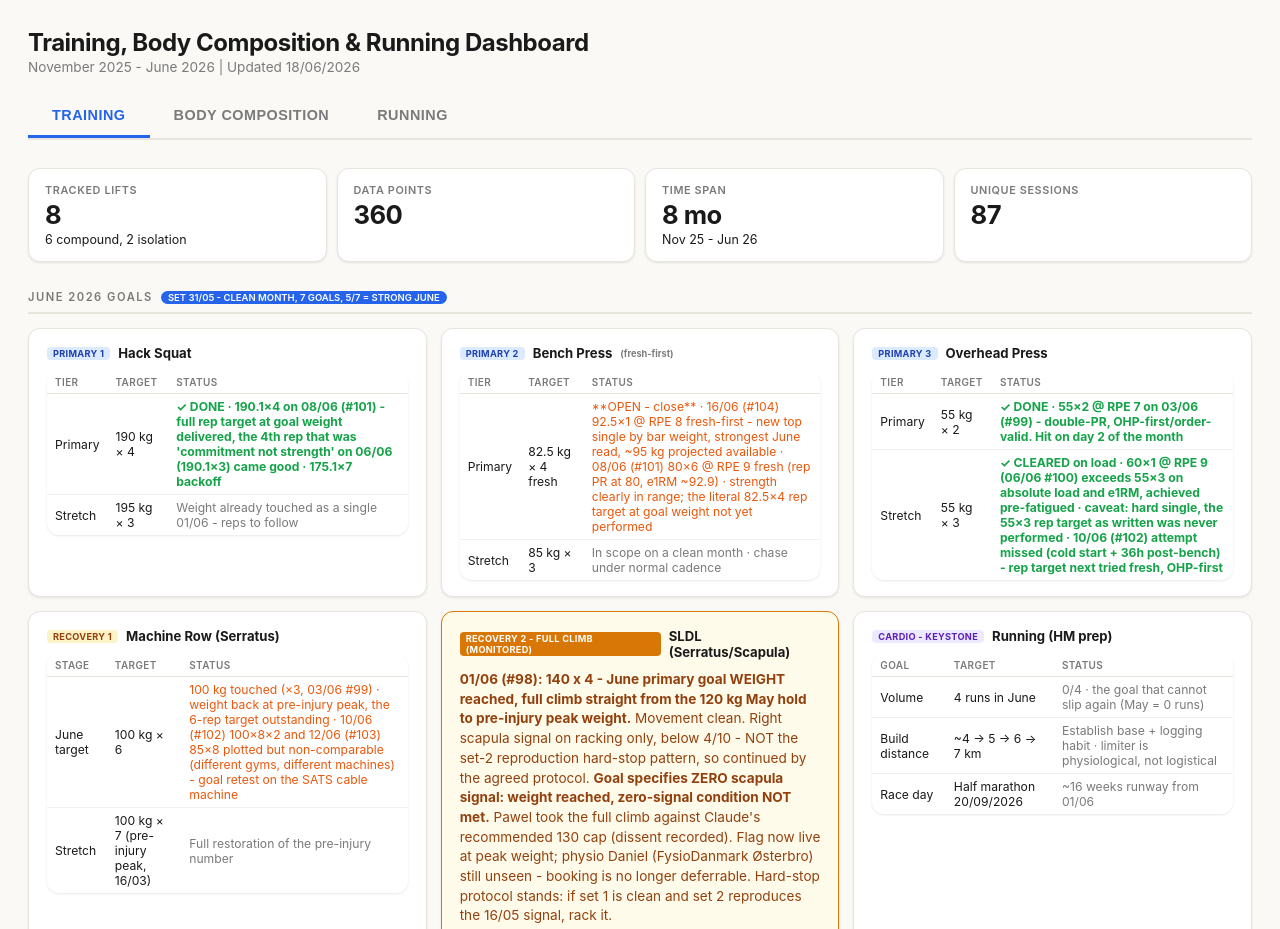
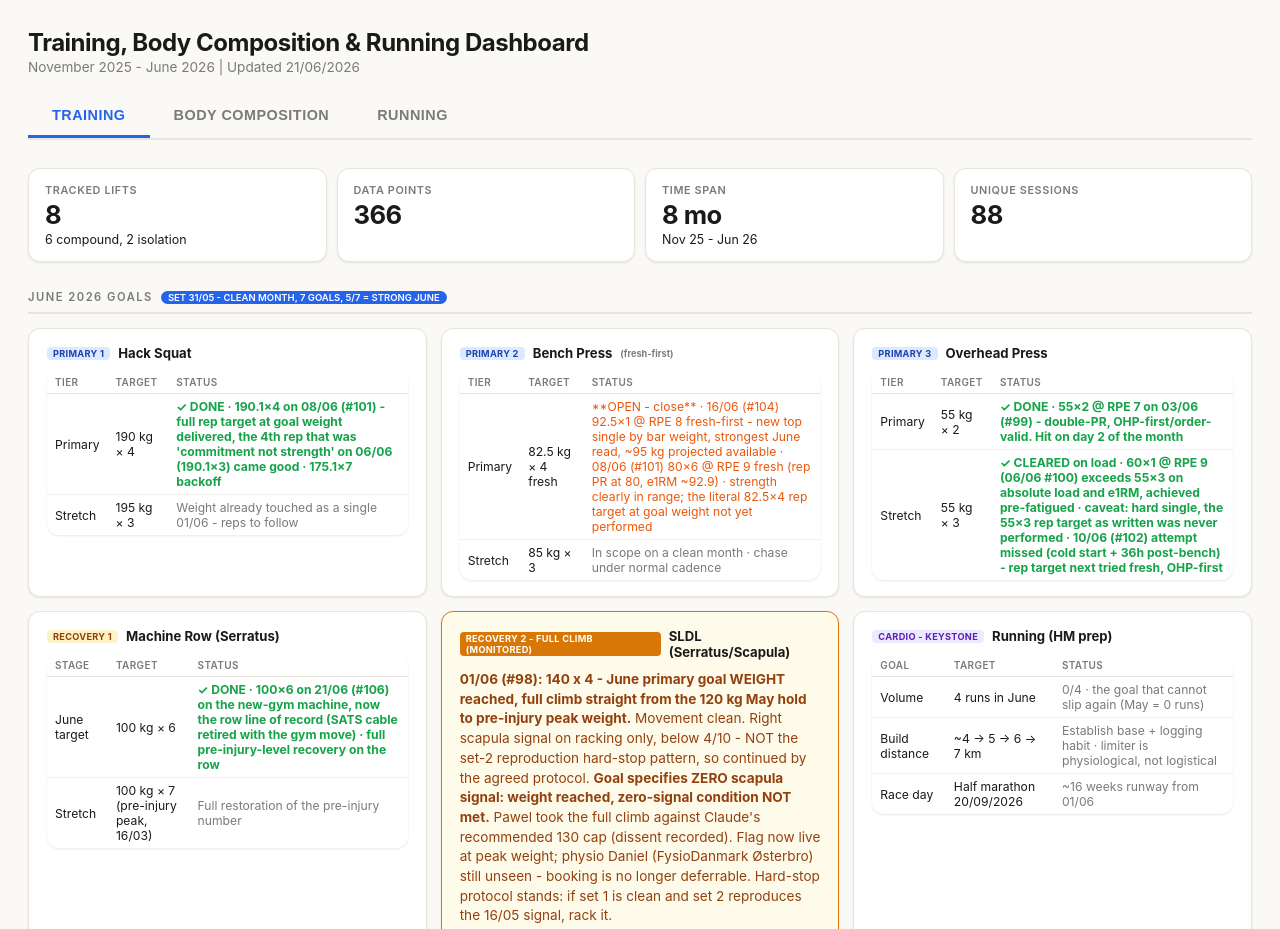
Before and after one commit to sldl145/training-dashboard, a plain HTML site: page index.html in a window 1280 px wide. Shown: the top 929 px of the page. Drawn offline with nearby package versions, Linux system fonts and the light colour scheme.

Commit message:
Deploy 2026-06-21 18:35

```diff
--- a/index.html
+++ b/index.html
@@ -940,6 +940,7 @@ const exercises = {
       { date: "2026-06-10", weight: 55, bestReps: 2, note: "55 x 3 stretch attempted - 3rd rep failed (3 failures on the lift), settled for 55 x 2 @ RPE 9 vs RPE 7 for the same double on 03/06. Backoffs degraded too (50 x 4, 50 x 2 vs 50 x 6, 50 x 3). Condition-driven, not strength regression: 07:00 cold start, solo, 36h after an RPE 9 bench session. Stretch stays live - next attempt in a fresh, rested, OHP-first slot. Session #102.", sets: [{"w":55,"r":2},{"w":50,"r":4},{"w":50,"r":2}] },
       { date: "2026-06-12", weight: 52.5, bestReps: 4, note: "52.5 x 4, 50 x 4 - volume day in the pre-fatigued slot after pull-ups, on plan (third planned set dropped). Solo at new gym, early and under-fueled. Session #103.", sets: [{"w":52.5,"r":4},{"w":50,"r":4}] },
       { date: "2026-06-18", weight: 50, bestReps: 5, note: "50 x 5 @ RPE 9, 50 x 4 @ RPE 8 - OHP fresh-first (Pawel 2 opener). **A 62.5 kg attempt was failed first (off-graph, not in Hevy)**, so the recorded 50 x 5 is post-failure and understates the day. No plotted progression read; June OHP goal (55 x 2) neither advanced nor set back - pressing was not cleanly tested fresh. Retry 62.5 fresh-first for a clean number. Session #105.", sets: [{"w":50,"r":5},{"w":50,"r":4}] },
+      { date: "2026-06-21", weight: 50, bestReps: 5, note: "50 x 5, 50 x 5 - two matched clean sets, OHP fresh-first (Pawel 3 opener). Volume below the 55/60 ceiling; +1 rep on the second set vs 18/06 (50 x 5, 50 x 4) and no failed heavy single beforehand this time. June OHP goal (55 x 2) already banked 03/06. Session #106.", sets: [{"w":50,"r":5},{"w":50,"r":5}] },
     ]
   },
   "Hack Squat": {
@@ -984,6 +985,7 @@ const exercises = {
       { date: "2026-06-06", weight: 190.1, bestReps: 3, note: "190.1 x 3 top set - one rep short of the June primary (190 x 4), matches the May best at the weight. **Result of the session: 172.6 x 7 backoff - window-high hack squat e1RM read (+2 reps vs best same-load set, 30/05).** Strength basis for the goal confirmed; the 4th rep at 190 is commitment, not strength. Session #100.", sets: [{"w":190.1,"r":3},{"w":172.6,"r":7}] },
       { date: "2026-06-08", weight: 190.1, bestReps: 4, note: "**190.1 x 4 - JUNE PRIMARY GOAL HIT (190 x 4).** The 4th rep at 190 that was 'commitment not strength' on 06/06 (#100, 190.1 x 3) delivered. First time the full rep target at goal weight has been performed - commitment goal closed. Then 175.1 x 7 backoff. Pawel 1, hack squat fourth in session. Session #101.", sets: [{"w":190.1,"r":4},{"w":175.1,"r":7}] },
       { date: "2026-06-16", weight: 182.6, bestReps: 5, note: "182.6 x 5, 182.6 x 4 - steady volume below the 190 ceiling. **Rep PR at 182.6 kg (prev best 182.6 x 4, 13/04 & 18/04).** June primary (190 x 4) already closed on 08/06 (#101); deliberate sub-maximal volume today, hack squat fifth in a Pawel 1 session. Session #104.", sets: [{"w":182.6,"r":5},{"w":182.6,"r":4}] },
+      { date: "2026-06-21", weight: 177.6, bestReps: 6, note: "177.6 x 6 - single set, deliberate sub-maximal volume below the 190 ceiling, hack squat last in a Pawel 3. June primary (190 x 4) closed 08/06 (#101). Session #106.", sets: [{"w":177.6,"r":6}] },
     ]
   },
   "SLDL": {
@@ -1085,6 +1087,7 @@ const exercises = {
       { date: "2026-06-08", weight: 10, bestReps: 6, note: "+10 x 6, +10 x 4 - working volume at +10, not a heavy day (peak +30, 16/05). Pawel 1, pull-up second after bench. Session #101.", sets: [{"w":10,"r":6},{"w":10,"r":4}] },
       { date: "2026-06-12", weight: 20, bestReps: 3, note: "+20 x 3 @ RPE 8.5 fasted/early - matched the 06/06 fed-condition output (20 x 3 @ RPE 8) under worse conditions. 4th rep missed - a fed-session target, not a regression. Then +10 x 6, +10 x 4. Pawel 3 solo at new gym, pull-up first. Session #103.", sets: [{"w":20,"r":3},{"w":10,"r":6},{"w":10,"r":4}] },
       { date: "2026-06-16", weight: 10, bestReps: 6, note: "+10 x 6, +10 x 4 - working volume at +10, accessory second after a fresh-first bench (Pawel 1). Not a heavy day (peak +30, 16/05). Session #104.", sets: [{"w":10,"r":6},{"w":10,"r":4}] },
+      { date: "2026-06-21", weight: 20, bestReps: 4, note: "+20 x 4, +20 x 4 - **rep PR at the +20 band (prev best +20 x 3: 06/06 #100, 12/06 #103) and first time held for two sets at +20.** Fresh-first (Pawel 3 opener). Clear step up on the heavy pull-up band. Session #106.", sets: [{"w":20,"r":4},{"w":20,"r":4}] },
     ]
   },
   "Triceps Extension": {
@@ -1125,6 +1128,7 @@ const exercises = {
       { date: "2026-06-08", weight: 35, bestReps: 5, note: "35 x 5, 35 x 5 - **first two-set hold at 35 kg** (prior 35 kg sessions were single sets: 35 x 5 on 18/05, 35 x 3 on 23/05). Volume step up at the 35 kg working weight. Session #101.", sets: [{"w":35,"r":5},{"w":35,"r":5}] },
       { date: "2026-06-12", weight: 36.25, bestReps: 4, note: "**36.25 x 4 - new top weight on the lift** (same machine type as SATS confirmed). e1RM ~41.1 vs ~40.8 from 35 x 5 on 08/06 - window high. Went up in weight instead of reps and it worked. Then 32.5 x 5 backoff. Session #103.", sets: [{"w":36.25,"r":4},{"w":32.5,"r":5}] },
       { date: "2026-06-16", weight: 35, bestReps: 6, note: "35 x 6, 35 x 6 - two matched sets, rep volume at 35 kg (below the 36.25 x 4 top weight from 12/06 #103). Clean accessory work. Session #104.", sets: [{"w":35,"r":6},{"w":35,"r":6}] },
+      { date: "2026-06-21", weight: 35, bestReps: 7, note: "**35 x 7 - rep PR at 35 kg (prev best 35 x 6, 16/06 #104).** Single set, steady progression on the working weight. Session #106.", sets: [{"w":35,"r":7}] },
     ]
   },
   "Preacher Curl": {
@@ -1185,6 +1189,7 @@ const exercises = {
       { date: "2026-06-10", weight: 40, bestReps: 8, note: "**40 x 8 - rep PR at the weight (prev best 40 x 6, 03/06).** Then 40 x 4. Session #102.", sets: [{"w":40,"r":8},{"w":40,"r":4}] },
       { date: "2026-06-12", weight: 40, bestReps: 5, note: "40 x 5 - held the 40 kg level two days after the 40 x 8 rep PR (#102). Single working set. Session #103.", sets: [{"w":40,"r":5}] },
       { date: "2026-06-18", weight: 40, bestReps: 6, note: "40 x 6 then 40 x 1 - top set is a rep at the 40 kg working weight matching the 03/06 best (40 x 6); second set dropped to a single. Holds the 40 kg level. Session #105.", sets: [{"w":40,"r":6},{"w":40,"r":1}] },
+      { date: "2026-06-21", weight: 40, bestReps: 4, note: "40 x 4 - single working set, holds the 40 kg level (-2 reps vs the 40 x 6 top on 18/06 #105). Curl third in a Pawel 3. Session #106.", sets: [{"w":40,"r":4}] },
     ]
   },
   "Seated Row": {
@@ -1237,6 +1242,7 @@ const exercises = {
       { date: "2026-06-03", weight: 100, bestReps: 3, note: "**100 x 3 - pre-injury peak weight touched again (+3 kg vs #97 top, 97 x 6).** Then 91 x 8 backoff. June goal is 100 x 6 - weight reached, reps still the target. Recovery arc essentially complete on load. Session #99.", sets: [{"w":100,"r":3},{"w":91,"r":8}] },
       { date: "2026-06-06", weight: 93, bestReps: 8, note: "93 x 8 - single volume set, rep-quality work below the 100 kg peak touch (#99). June goal 100 x 6 still open. Session #100.", sets: [{"w":93,"r":8}] },
       { date: "2026-06-12", weight: 85, bestReps: 8, note: "85 x 8, 80 x 8 - new gym, different machine (much heavier feel). **Non-comparable with the SATS cable baseline - read the dip as a machine change, not a strength drop.** Plotted on Pawel's call; excluded from June goal tracking (100 x 6 stands on the SATS machine). Session #103.", sets: [{"w":80,"r":8},{"w":85,"r":8}] },
+      { date: "2026-06-21", weight: 100, bestReps: 6, note: "100 x 6, 100 x 5 - **June Machine Row goal HIT (100 x 6).** New-gym Seated Row (Machine) is now the row line of record (SATS cable retired with the gym move, Pawel's call 21/06); +15 kg top weight vs 12/06 (85 x 8) on the same unit. Full pre-injury-level recovery on the row. Session #106.", sets: [{"w":100,"r":6},{"w":100,"r":5}] },
     ]
   }
 };
@@ -1341,7 +1347,7 @@ const graveyard = {
 
 // ========== HELPERS ==========
 // TODAY is the ONLY date constant to update each session. Everything else derives from it.
-const TODAY = "2026-06-18";
+const TODAY = "2026-06-21";
 
 // Derived automatically - do not edit these.
 function shiftDate(iso, days) {
@@ -1734,7 +1740,7 @@ function renderGoals() {
         <h3><span class="goal-tag goal-tag-secondary">Recovery 1</span> Machine Row (Serratus)</h3>
         <table>
           <tr><th>Stage</th><th>Target</th><th>Status</th></tr>
-          <tr><td>June target</td><td>100 kg &times; 6</td><td style="color:var(--orange);">100 kg touched (&times;3, 03/06 #99) &middot; weight back at pre-injury peak, the 6-rep target outstanding &middot; 10/06 (#102) 100&times;8&times;2 and 12/06 (#103) 85&times;8 plotted but non-comparable (different gyms, different machines) - goal retest on the SATS cable machine</td></tr>
+          <tr><td>June target</td><td>100 kg &times; 6</td><td style="color:var(--green); font-weight:700;">&#10003; DONE &middot; 100&times;6 on 21/06 (#106) on the new-gym machine, now the row line of record (SATS cable retired with the gym move) &middot; full pre-injury-level recovery on the row</td></tr>
           <tr><td>Stretch</td><td>100 kg &times; 7 (pre-injury peak, 16/03)</td><td style="color:var(--muted);">Full restoration of the pre-injury number</td></tr>
         </table>
       </div>
```
